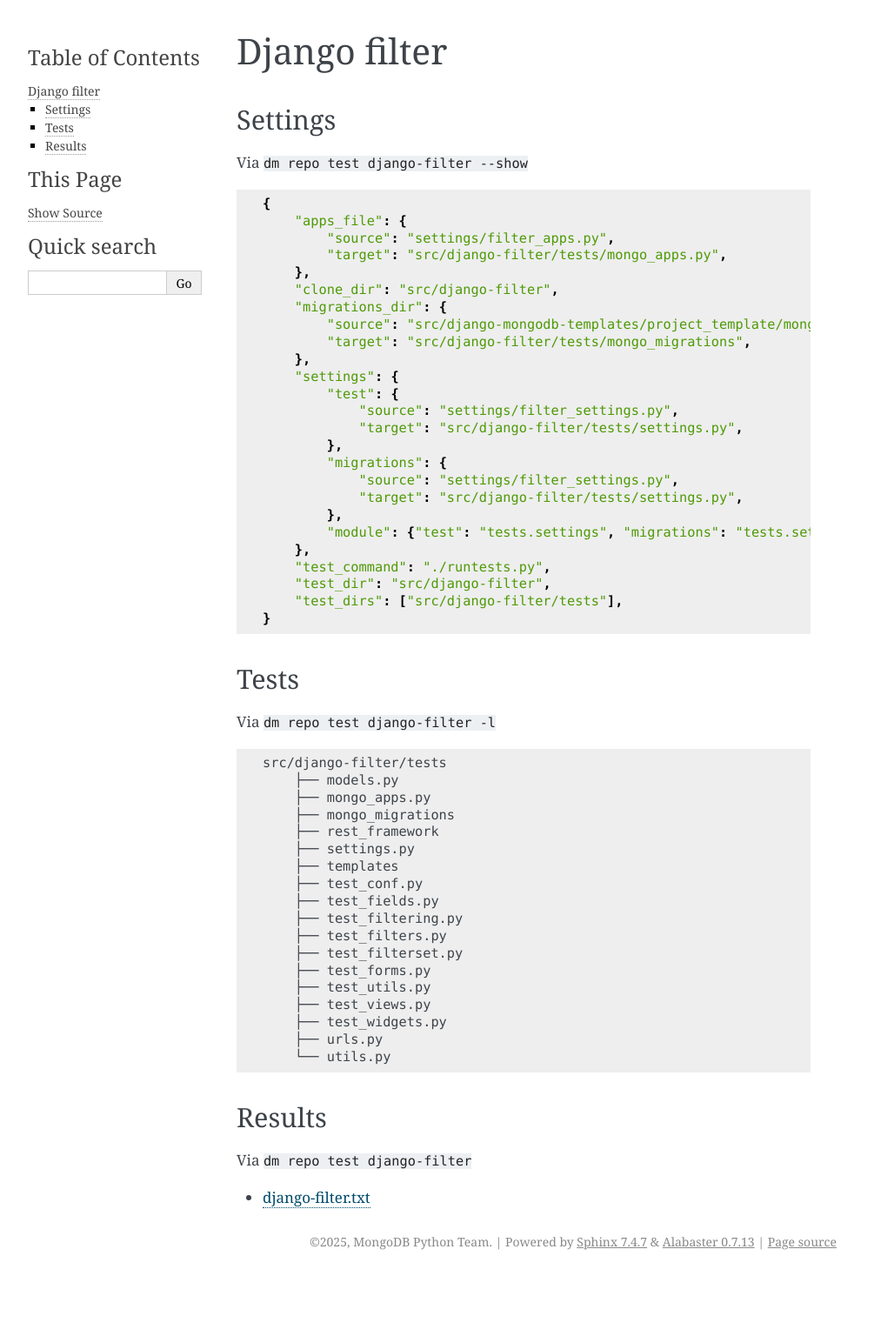
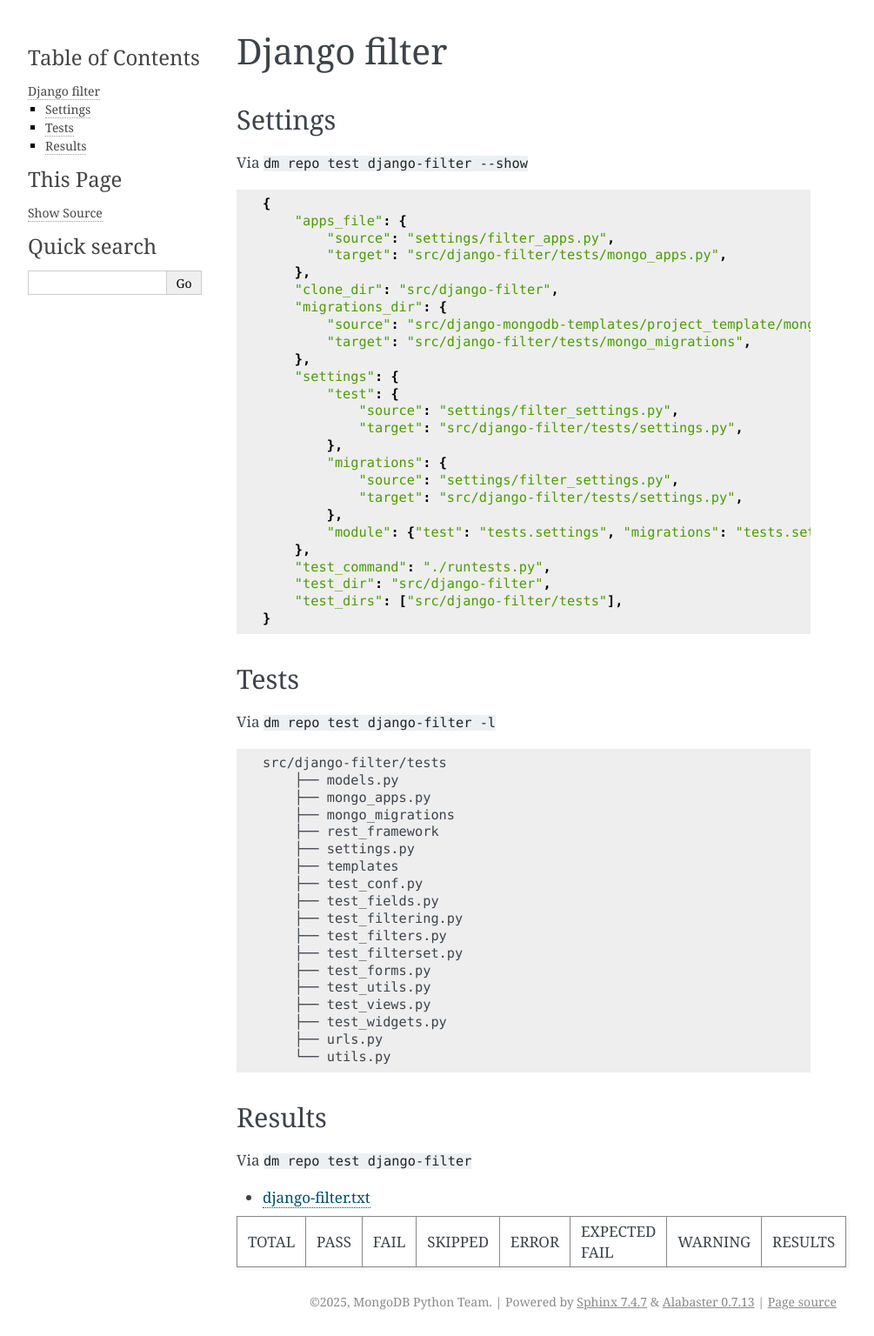
Before and after one commit to aclark4life/django-mongodb-cli, a Sphinx documentation site: the page built from docs/source/supported-libraries/django-filter.rst, in a window 1280 px wide. Shown: the whole page at 87% size, without its empty margins (148-1153 px from the left). Built offline with Sphinx 7.4.7, drawn with Linux system fonts in a browser that asks for light colours; before the commit the page ends 1467 px from its top, so only the background shows below that.

Commit message:
Update docs

```diff
--- a/docs/source/supported-libraries/django-filter.rst
+++ b/docs/source/supported-libraries/django-filter.rst
@@ -69,3 +69,7 @@
 Via ``dm repo test django-filter``
 
 - `django-filter.txt <../_static/django-filter.txt>`_
+
++-------+------+-------+-----------+---------+----------------+--------------+---------------------------------------------------------------------------------+
+| TOTAL | PASS | FAIL  |  SKIPPED  |  ERROR  |  EXPECTED FAIL |    WARNING   |  RESULTS                                                                        |
++-------+------+-------+-----------+---------+----------------+--------------+---------------------------------------------------------------------------------+
```
